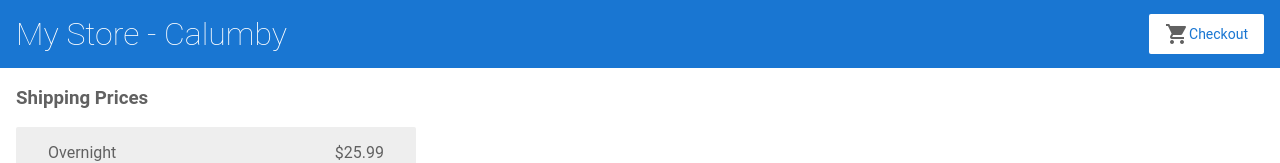
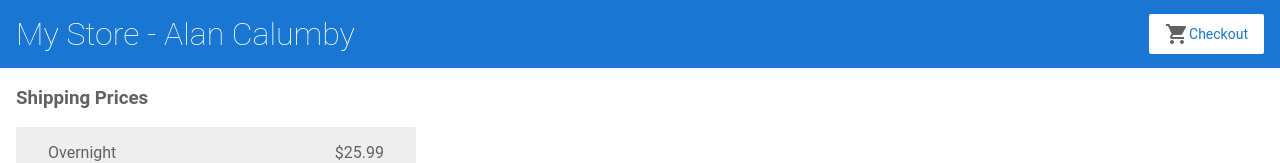
Before and after one commit to alancalumby/angular-project-tutorial, an Angular app: page /shipping in a window 1280 px wide. Shown: the top 163 px of the page. Built offline with nearby package versions, Linux system fonts and the light colour scheme.

Commit message:
versao que funciona

```diff
--- a/src/app/top-bar/top-bar.component.html
+++ b/src/app/top-bar/top-bar.component.html
@@ -1,5 +1,5 @@
 <a [routerLink]="['/']">
-  <h1>My Store - Calumby</h1>
+  <h1>My Store - Alan Calumby</h1>
 </a>
 
 <a routerLink="/cart" class="button fancy-button"><em class="material-icons">shopping_cart</em>Checkout</a>
```
